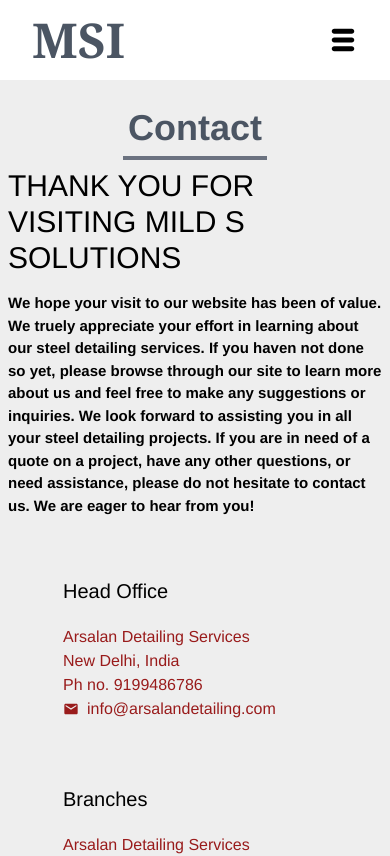
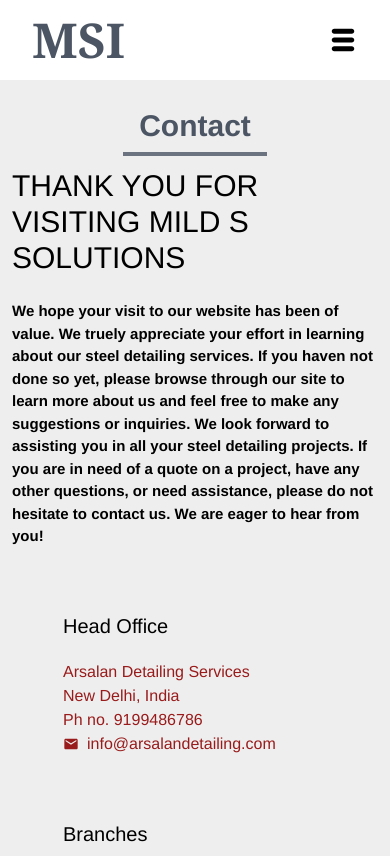
Before and after one commit to rehanraza788/detailing, a React (Vite) app: page /contacts in a window 390 px wide. Shown: the top 856 px of the page. Built offline with nearby package versions, Linux system fonts and the light colour scheme.

Commit message:
responsive

```diff
--- a/src/components/Contact.jsx
+++ b/src/components/Contact.jsx
@@ -6,7 +6,7 @@ const Contact = () => {
     <>
       {/* heading for contact */}
       <div>
-        <h1 className="text-center text-4xl font-semibold mt-7 mb-2 text-gray-600">
+        <h1 className="text-center  text-3xl sm:text-4xl font-semibold mt-7 mb-2 text-gray-600">
           Contact
         </h1>
         <hr className=" w-36 m-auto border-2 border-gray-500" />
@@ -15,10 +15,10 @@ const Contact = () => {
       <div className="w-full  sm:mt-24 sm:mb-20 flex  justify-center flex-wrap gap-10 mb-5  ">
         {/* Company details */}
         <div className=" w-[700px] h-full">
-          <h2 className="p-2 text-3xl">
+          <h2 className="p-3 text-3xl">
             THANK YOU FOR VISITING MILD S SOLUTIONS
           </h2>
-          <p className="p-2 text-[15px] font-semibold">
+          <p className="p-3 text-[15px] font-semibold ">
             We hope your visit to our website has been of value. We truely
             appreciate your effort in learning about our steel detailing
             services. If you haven not done so yet, please browse through our
```
